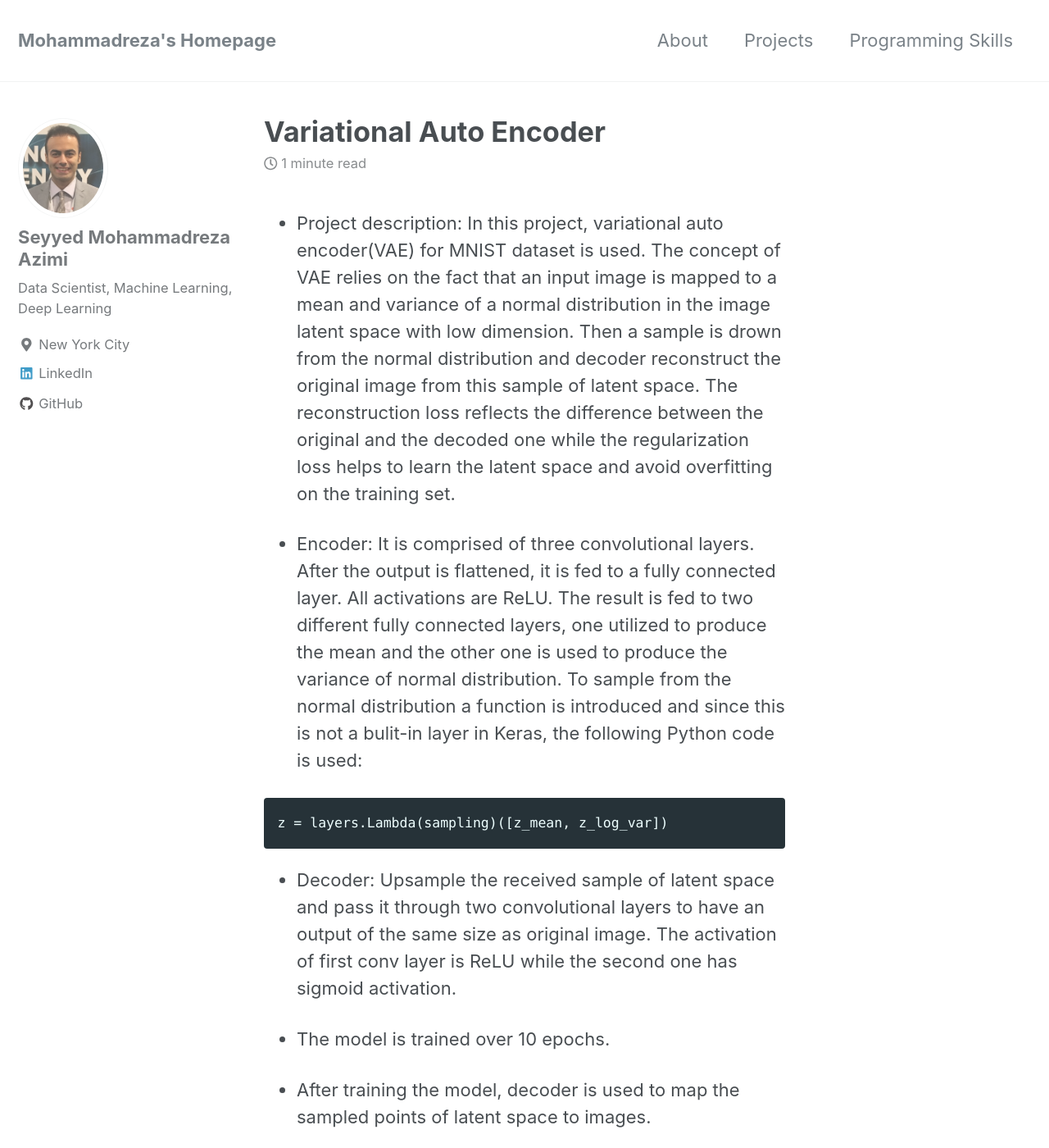
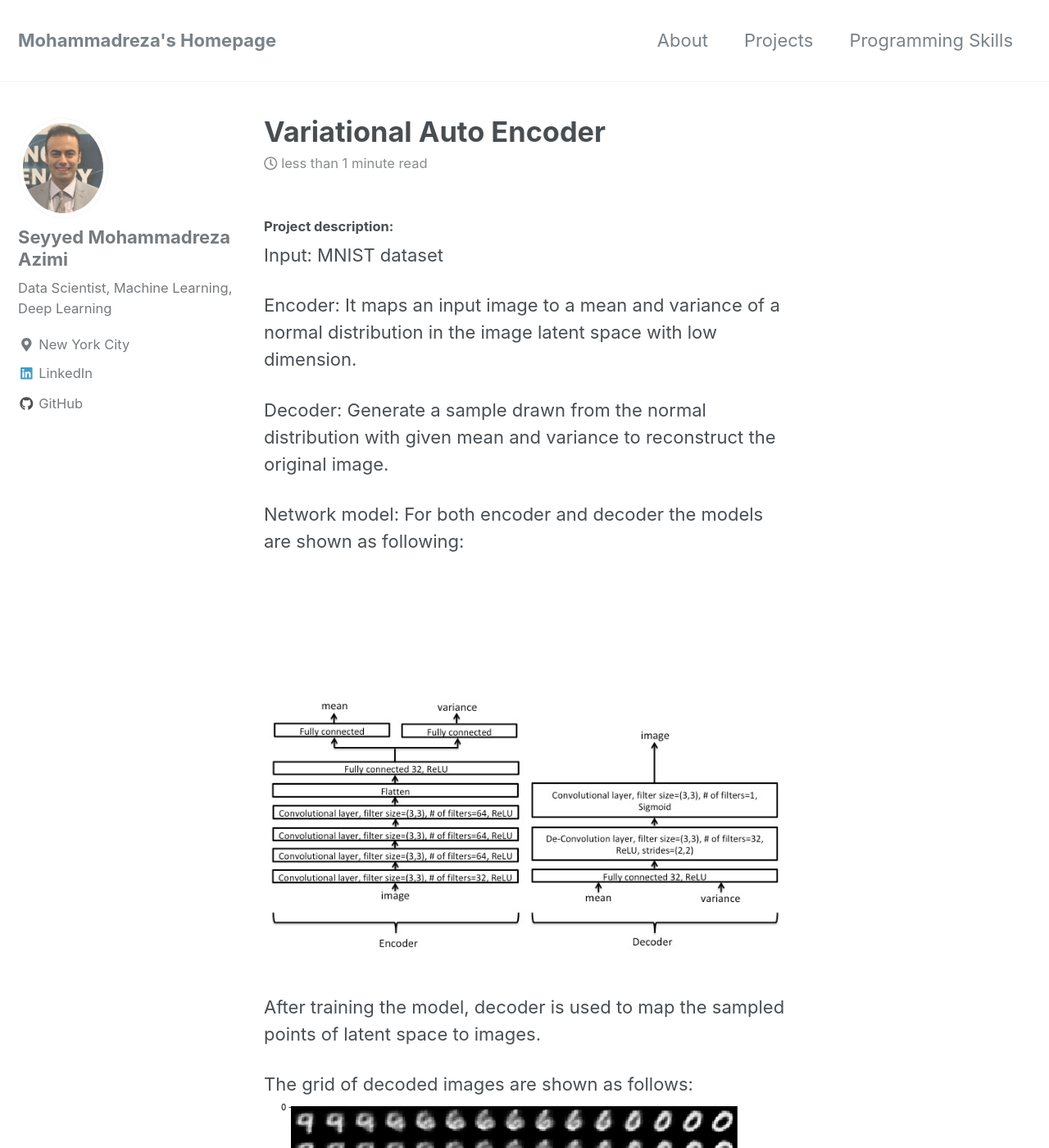
Before and after one commit to MohammadrezaAzimi/MohammadrezaAzimi.github.io, a Jekyll site: the page built from _posts/2018-04-11-VAE.md, in a window 1280 px wide and 1400 px high. Shown: the whole window at 82% size. Built offline with Jekyll 4.4.1, drawn with Linux system fonts in a browser that asks for light colours; nearby versions of some CDN libraries; some of the changed text lies outside the part shown.

Commit message:
new git hub

````diff
--- a/_posts/2018-04-11-VAE.md
+++ b/_posts/2018-04-11-VAE.md
@@ -5,24 +5,22 @@ tags: [Computer vision]
 excerpt: "Computer Vision"
 mathjax: "true"
 ---
-* Project description:
-In this project, variational auto encoder(VAE) for MNIST dataset is used. The concept of VAE relies on the fact that an input image is mapped to a mean and variance of a normal distribution in the image latent space with low dimension. Then a sample is drown from the normal distribution and decoder reconstruct the original image from this sample of latent space. The reconstruction loss reflects the difference between the original and the decoded one while the regularization loss helps to learn the latent space and avoid overfitting on the training set.
+#### Project description:
+Input: MNIST dataset
 
-* Encoder: It is comprised of three convolutional layers. After the output is flattened, it is fed to a fully connected layer. All activations are ReLU. The result is fed to two different fully connected layers, one utilized to produce the mean and the other one is used to produce the variance of normal distribution. To sample from the normal distribution a function is introduced and since this is not a bulit-in layer in Keras, the following Python code is used:
+Encoder: It maps an input image to a mean and variance of a normal distribution in the image latent space with low dimension.
 
-```
-z = layers.Lambda(sampling)([z_mean, z_log_var])
-```
+Decoder: Generate a sample drawn from the normal distribution with given mean and variance to  reconstruct the original image.
 
-* Decoder: Upsample the received sample of latent space and pass it through two convolutional layers to have an output of the same size as original image. The activation of first conv layer is ReLU while the second one has sigmoid activation.
+Network model: For both encoder and decoder the models are shown as following:
 
-* The model is trained over 10 epochs.
+<img src="{{ site.url }}{{ site.baseurl }}/images/VAE/Slide1.jpg" alt="ooo">
 
-* After training the model, decoder is  used to map the sampled points of latent space to images.
+After training the model, decoder is  used to map the sampled points of latent space to images.
 
-* The grid of decoded images are shown as follows:
+The grid of decoded images are shown as follows:
 <img src="{{ site.url }}{{ site.baseurl }}/images/VAE/mnist.png" alt="ooo">
 
 
 
-The source code of this project is available in my [Github page](https://github.com/MohammadrezaAzimi/VAE-MNIST/blob/master/VAE.ipynb). Interested reader is referred to the book *Deep Learning with Python* by Francois Chollet.
+The source code of this project is available in my [Github page](https://github.com/MohammadrezaAzimi/VAE-MNIST/blob/master/VAE.ipynb).
````
Also changed, not shown: images/VAE/Slide1.jpg (added), 2 other files.
